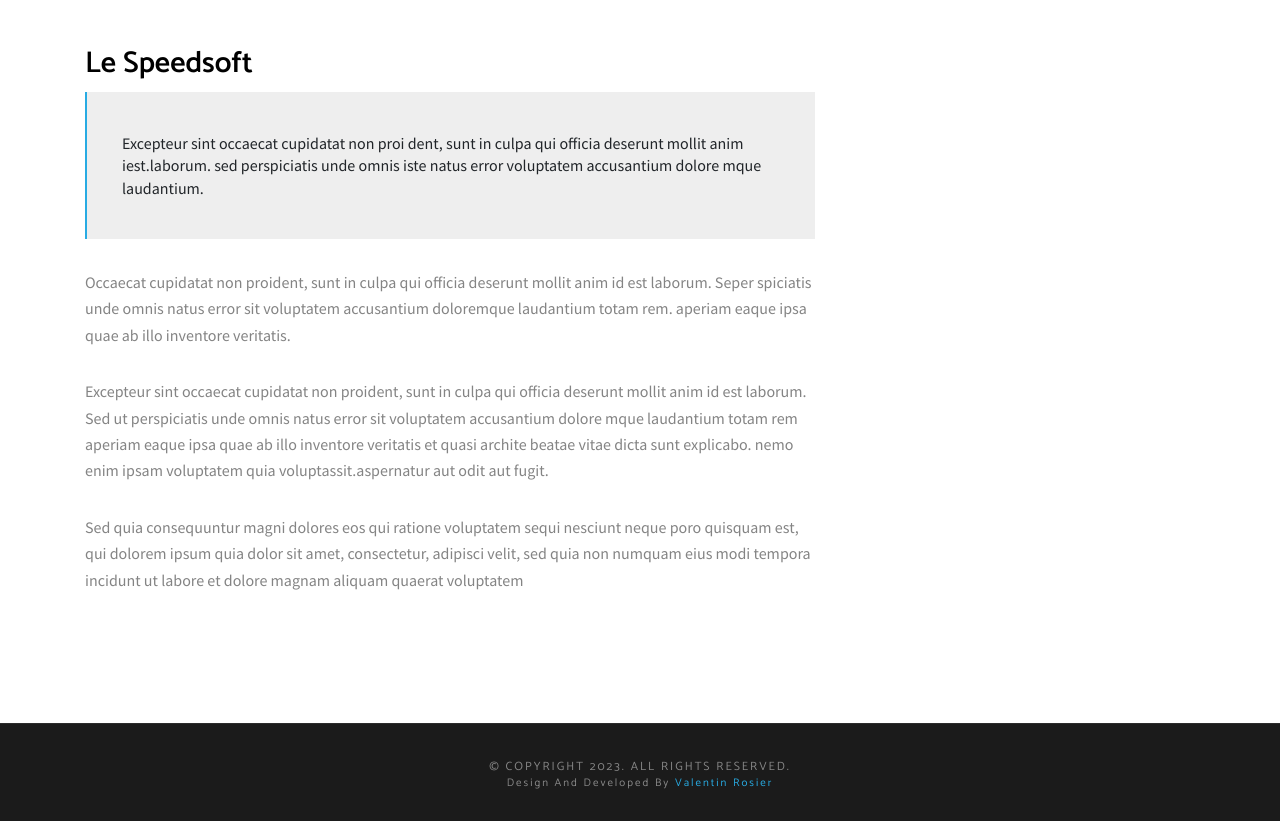
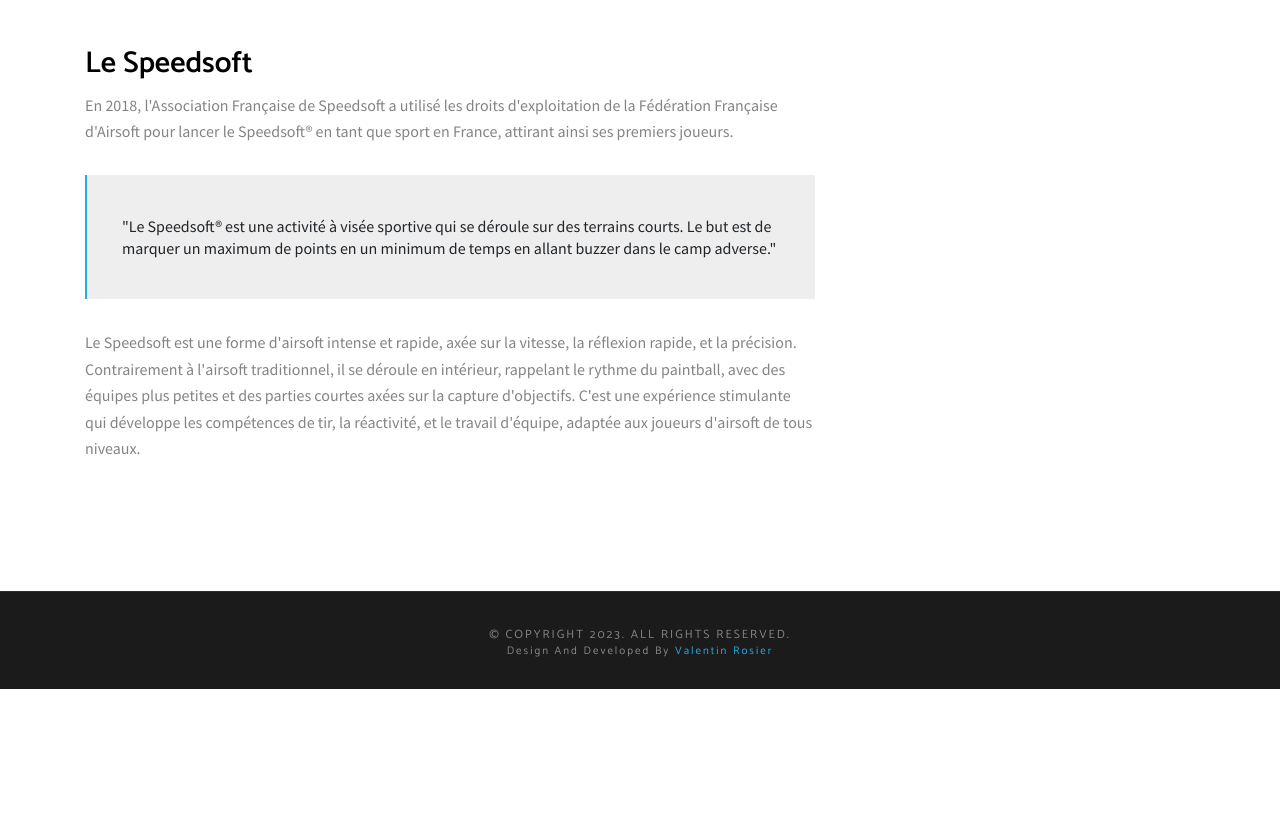
Before and after one commit to ValDV/Site_airsoft, a plain HTML site: page single-post.html in a window 1280 px wide. Shown: the part 970-1791 px from the top of the page. After the commit the page ends 1659 px from the top, so only its background shows below. Drawn offline with Linux system fonts and the light colour scheme; some packages are replaced by stand-ins of ours; files whose address does not match are found by name.

Commit message:
commit17

```diff
--- a/single-post.html
+++ b/single-post.html
@@ -132,19 +132,10 @@ End Fixed Navigation
           <!-- Post Content -->
           <div class="post-content">
             <h3>Le Speedsoft</h3>
+            <p>En 2018, l'Association Française de Speedsoft a utilisé les droits d'exploitation de la Fédération Française d'Airsoft pour lancer le Speedsoft® en tant que sport en France, attirant ainsi ses premiers joueurs.</p>
             <!-- blockquote -->
-            <blockquote>Excepteur sint occaecat cupidatat non proi dent, sunt in culpa qui officia deserunt mollit anim iest.laborum.
-              sed perspiciatis unde omnis iste natus error voluptatem accusantium dolore mque laudantium.</blockquote>
-            <p>Occaecat cupidatat non proident, sunt in culpa qui officia deserunt mollit anim id est laborum. Seper spiciatis
-              unde omnis natus error sit voluptatem accusantium doloremque laudantium totam rem. aperiam eaque ipsa quae
-              ab illo inventore veritatis.</p>
-            <p>Excepteur sint occaecat cupidatat non proident, sunt in culpa qui officia deserunt mollit anim id est laborum.
-              Sed ut perspiciatis unde omnis natus error sit voluptatem accusantium dolore mque laudantium totam rem aperiam
-              eaque ipsa quae ab illo inventore veritatis et quasi archite beatae vitae dicta sunt explicabo. nemo enim ipsam
-              voluptatem quia voluptassit.aspernatur aut odit aut fugit.</p>
-            <p>Sed quia consequuntur magni dolores eos qui ratione voluptatem sequi nesciunt neque poro quisquam est, qui dolorem
-              ipsum quia dolor sit amet, consectetur, adipisci velit, sed quia non numquam eius modi tempora incidunt ut
-              labore et dolore magnam aliquam quaerat voluptatem</p>
+            <blockquote>"Le Speedsoft® est une activité à visée sportive qui se déroule sur des terrains courts. Le but est de marquer un maximum de points en un minimum de temps en allant buzzer dans le camp adverse."</blockquote>
+            <p>Le Speedsoft est une forme d'airsoft intense et rapide, axée sur la vitesse, la réflexion rapide, et la précision. Contrairement à l'airsoft traditionnel, il se déroule en intérieur, rappelant le rythme du paintball, avec des équipes plus petites et des parties courtes axées sur la capture d'objectifs. C'est une expérience stimulante qui développe les compétences de tir, la réactivité, et le travail d'équipe, adaptée aux joueurs d'airsoft de tous niveaux.</p>
           </div>
         </aside>
       </div>
```
